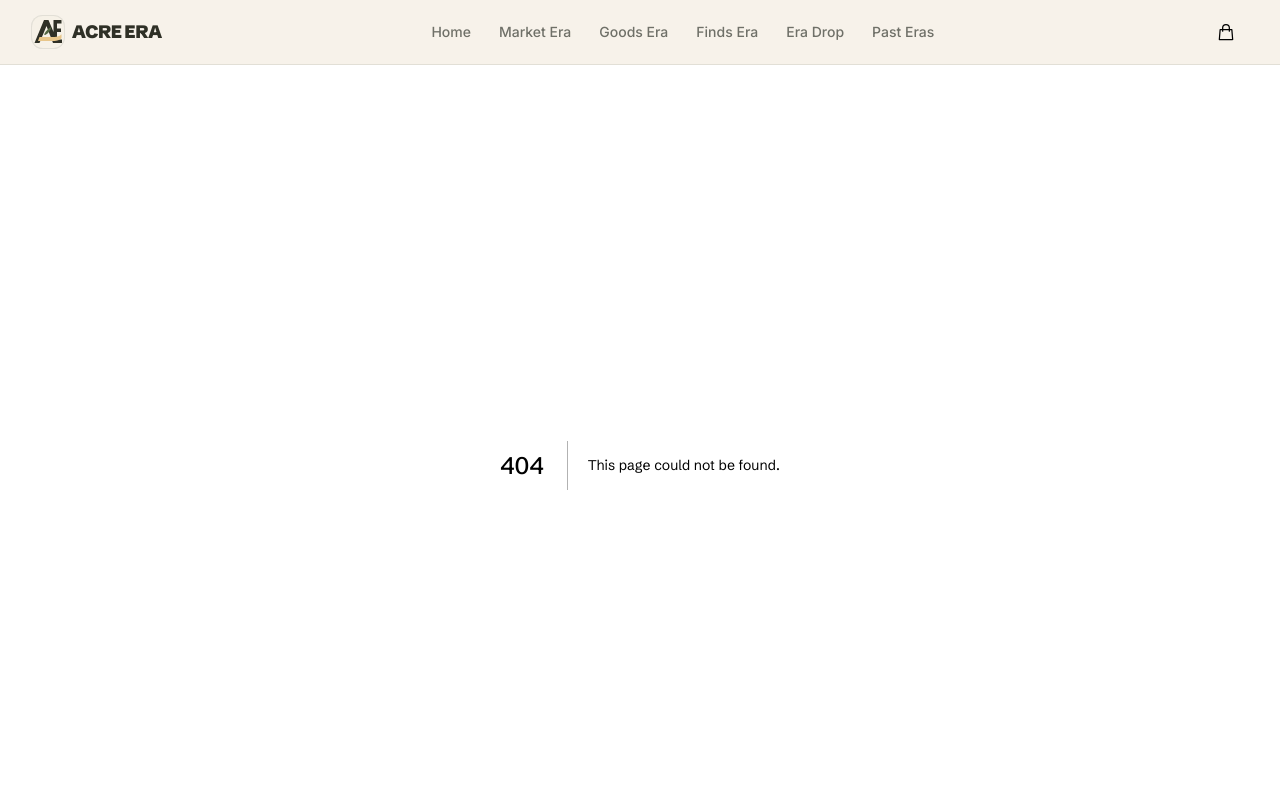
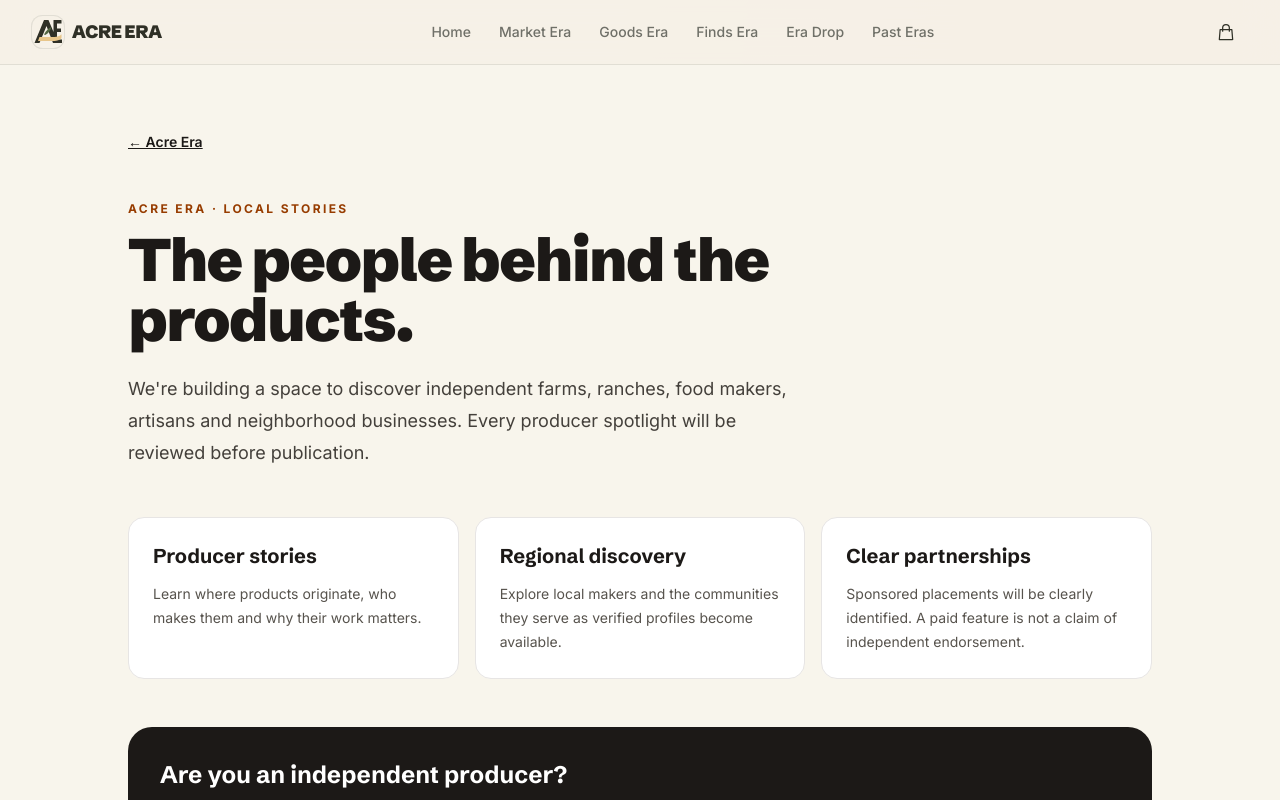
Before and after one commit to norrijam405/norvana, a Next.js app: page /featured-producers in a window 1280 px wide. Before the commit this address had no page. Shown: the top 800 px of the page. Built offline with nearby package versions, Linux system fonts and the light colour scheme.

Commit message:
feat(market): public Featured Producers discovery landing without premature listing claims

```diff
--- /dev/null
+++ b/src/app/featured-producers/page.tsx
@@ -0,0 +1,15 @@
+import Link from "next/link";
+export const metadata={title:"Featured Producers | Acre Era",description:"Discover Acre Era's producer spotlight program for independent farms, makers and local shops."};
+export default function FeaturedProducersPage(){
+ return <main className="min-h-screen bg-[#f8f5ec] px-5 py-16 text-stone-900"><div className="mx-auto max-w-5xl">
+ <Link href="/" className="text-sm font-semibold underline">← Acre Era</Link>
+ <p className="mt-12 text-xs font-bold uppercase tracking-[.2em] text-amber-800">Acre Era · Local stories</p>
+ <h1 className="mt-3 max-w-3xl text-5xl font-black tracking-tight sm:text-6xl">The people behind the products.</h1>
+ <p className="mt-6 max-w-2xl text-lg leading-8 text-stone-700">We're building a space to discover independent farms, ranches, food makers, artisans and neighborhood businesses. Every producer spotlight will be reviewed before publication.</p>
+ <section className="mt-12 grid gap-4 md:grid-cols-3">
+ {([{title:"Producer stories",text:"Learn where products originate, who makes them and why their work matters."},{title:"Regional discovery",text:"Explore local makers and the communities they serve as verified profiles become available."},{title:"Clear partnerships",text:"Sponsored placements will be clearly identified. A paid feature is not a claim of independent endorsement."}]).map(x=><article key={x.title} className="rounded-2xl border border-stone-200 bg-white p-6"><h2 className="text-xl font-bold">{x.title}</h2><p className="mt-3 text-sm leading-6 text-stone-600">{x.text}</p></article>)}
+ </section>
+ <section className="mt-12 rounded-3xl bg-stone-900 p-8 text-white"><h2 className="text-2xl font-bold">Are you an independent producer?</h2><p className="mt-3 max-w-2xl leading-7 text-stone-300">Introduce your business for consideration. Applying does not guarantee a listing, promotion or sales relationship. No advertising purchase is required to apply.</p><Link href="/become-a-partner" className="mt-6 inline-block rounded-xl bg-amber-300 px-6 py-3 font-bold text-stone-950">Introduce your business</Link></section>
+ <p className="mt-8 text-sm text-stone-600">Profiles and commercial sponsorships are in preparation. We do not currently sell alcohol, arrange alcohol delivery, or offer paid alcohol placements through this program.</p>
+ </div></main>;
+}
```
